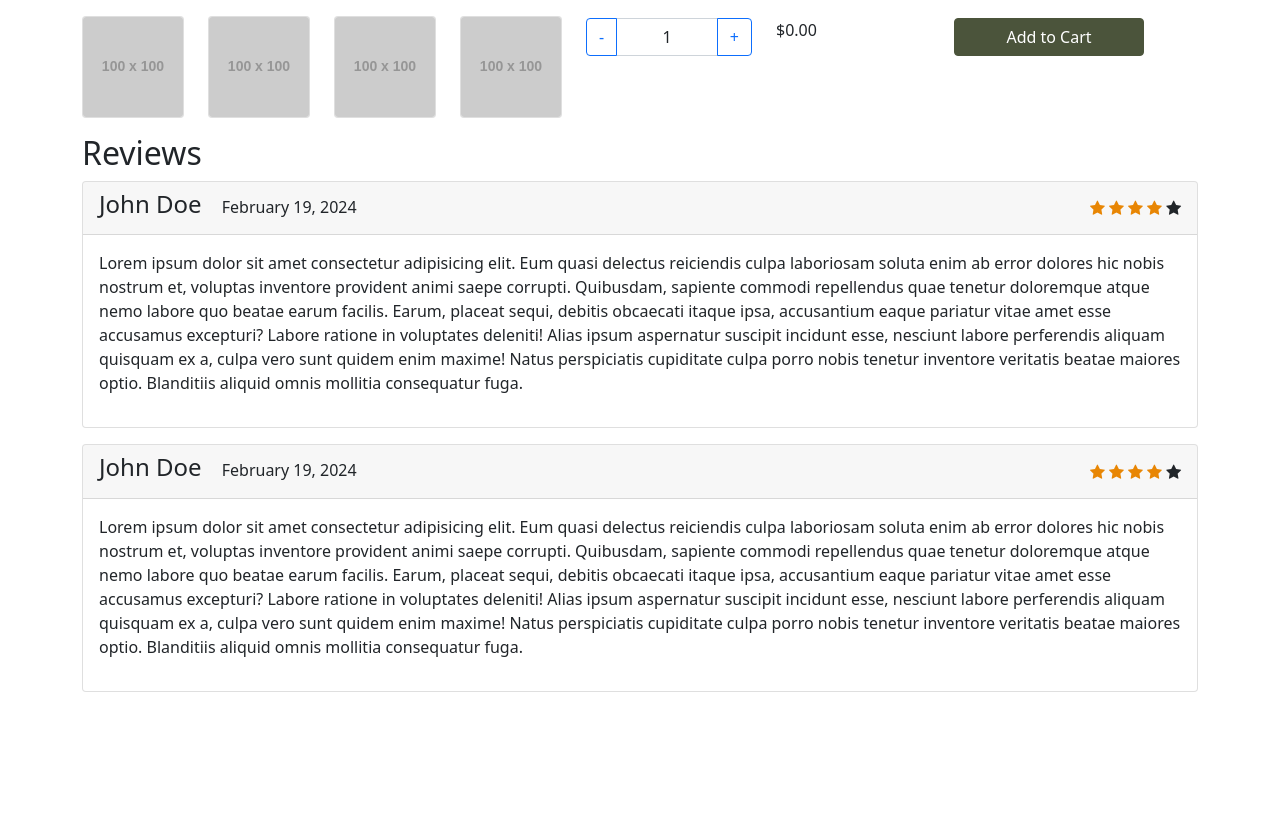
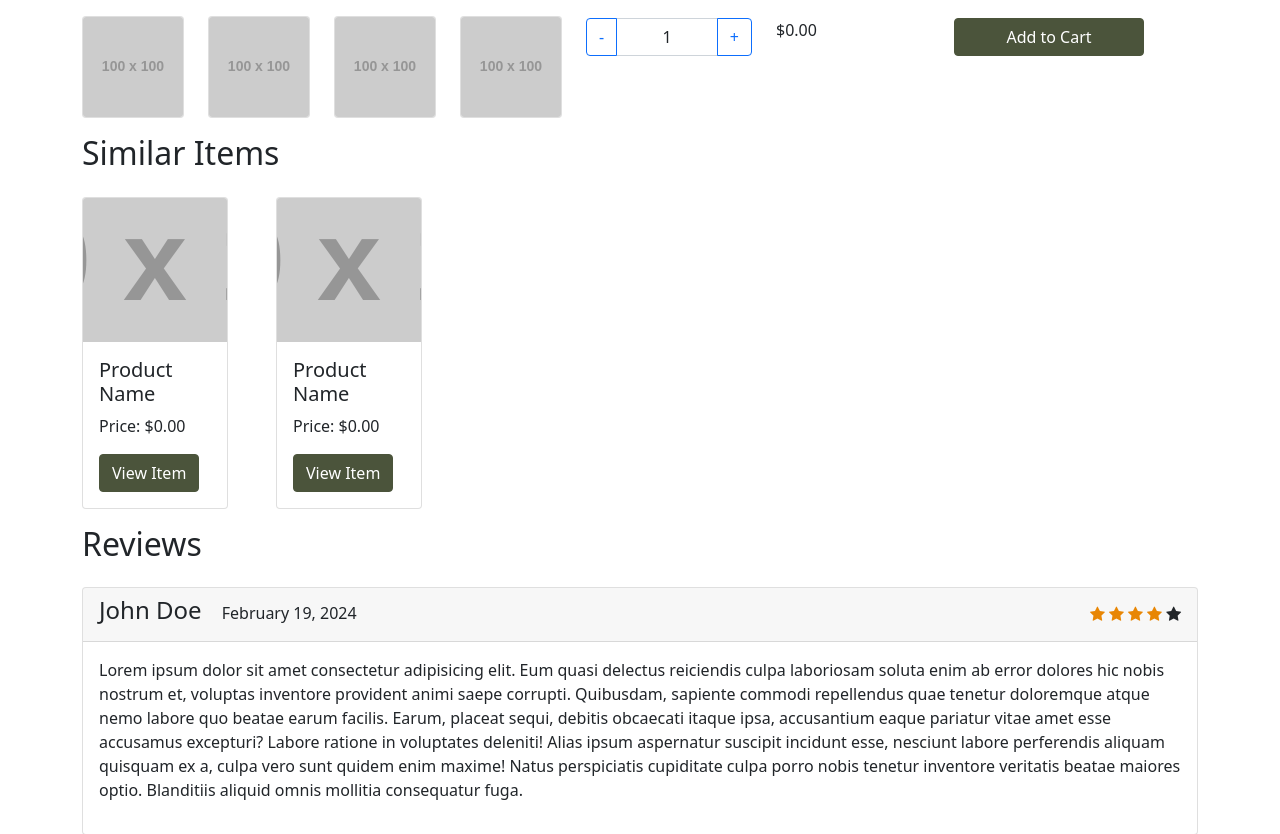
Before and after one commit to dhnxx/Grove-Plant-Ecommerce-Site, a PHP site: page /specific-item.html in a window 1280 px wide. Shown: the part 675-1509 px from the top of the page. Before the commit the page ends 1367 px from the top, so only its background shows below. Run offline with PHP 8.4, Linux system fonts and the light colour scheme; grey boxes labelled with a size stand in for pictures from a placeholder-image service; some libraries are stand-ins or nearby versions; some web fonts are replaced.

Commit message:
Add Similar Items in specific items

```diff
--- a/clickable-prototype/pages/assets/css/style.css
+++ b/clickable-prototype/pages/assets/css/style.css
@@ -287,16 +287,13 @@ html {
 
 /* local styles - specific item page */
 
+
 .main-image {
     height: 480px;
     width: 100%;
     object-fit: cover;
 }
 
-.specific-item-container {
-    max-height: 675px;
-    object-fit: cover;
-}
 
 .specific-item-container .description {
     max-height: 320px;
--- a/clickable-prototype/pages/specific-item.html
+++ b/clickable-prototype/pages/specific-item.html
@@ -125,7 +125,7 @@
         <div class="container mt-3">
             <div class="row">
                 <div class="col-lg-auto col-md-12 specific-item-container">
-                    <div class="row">
+                    <div class="row main-image-container">
                         <img
                             src="https://placehold.co/250x250"
                             alt="Product Image"
@@ -155,8 +155,8 @@
                         />
                     </div>
                 </div>
-                <div class="col-xxl-7 col-xl-6 col-lg-5 col-md-12 specific-item-container">
-                    <div class="row mt-3">
+                <div class="col-xxl-7 col-xl-6 col-lg-5 col-md-12 specific-item-container mt-3">
+                    <div class="row">
                         <h1>Product Name</h1>
                         <div class="d-inline-block">
                             <span class="fa fa-star checked"></span>
@@ -220,7 +220,43 @@
                     </div>
                 </div>
             </div>
-            <div class="row mt-3">
+            <div class="row my-3">
+                <div class="col-12">
+                    <h2>Similar Items</h2>
+                </div>
+            </div>
+            <div class="row g-5 gy-3">
+                <div class="col-6 col-md-4 col-lg-2">
+                    <div class="card">
+                        <img
+                            src="https://placehold.co/10x10"
+                            class="card-img-top"
+                            alt="Product Image"
+                        />
+                        <div class="card-body">
+                            <h5 class="card-title">Product Name</h5>
+                            <p class="card-text">Price: $0.00</p>
+                            <a href="specific-item.html" class="btn btn-primary">View Item</a>
+                        </div>
+                    </div>
+                </div>
+                <div class="col-6 col-md-4 col-lg-2">
+                    <div class="card">
+                        <img
+                            src="https://placehold.co/10x10"
+                            class="card-img-top"
+                            alt="Product Image"
+                        />
+                        <div class="card-body">
+                            <h5 class="card-title">Product Name</h5>
+                            <p class="card-text">Price: $0.00</p>
+                            <a href="specific-item.html" class="btn btn-primary">View Item</a>
+                        </div>
+                    </div>
+                </div>
+            </div>
+
+            <div class="row my-3">
                 <div class="col-12">
                     <h2>Reviews</h2>
                 </div>
```
